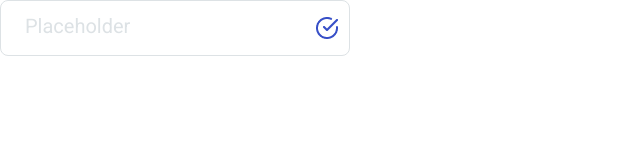
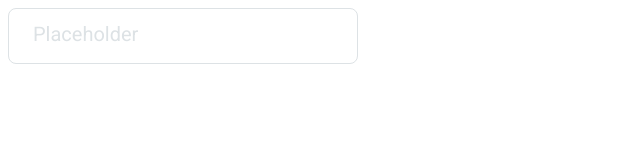
Before and after one commit to js-tasks-ru/htmlcss-20210114_nadezhda92, a website: page 07-lection5/04-input/index.html in a window 1280 px wide. Shown: the full height of the page, 0-640 px from the left. Drawn offline with Linux system fonts and the light colour scheme.

Commit message:
Main pge, Input

```diff
--- a/07-lection5/04-input/index.html
+++ b/07-lection5/04-input/index.html
@@ -6,6 +6,6 @@
         <link rel="stylesheet" href="./input.css">
     </head>
     <body>
-        <input placeholder="Placeholder" class="input--success">
+        <input placeholder="Placeholder">
     </body>
 </html>
--- a/07-lection5/04-input/input.css
+++ b/07-lection5/04-input/input.css
@@ -40,11 +40,6 @@ input.input--invalid:focus {
 input.input--success,
 input.input--success:focus {
     background-color: #ddffdd;
-    position: absolute;
-    left: 0%;
-    right: 0%;
-    top: 0%;
-    bottom: 0%;
     background: #FFFFFF;
     border: 1px solid #DDE2E5;
     box-sizing: border-box;
```
